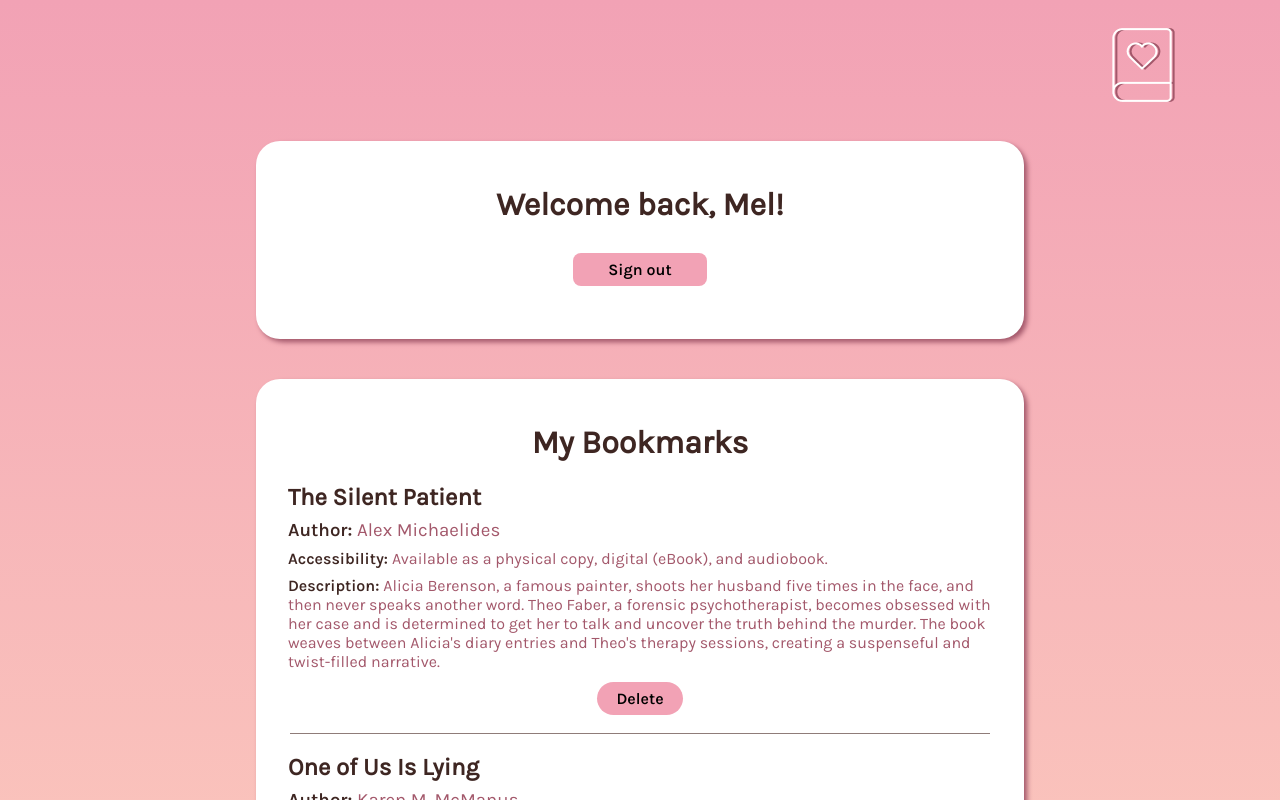
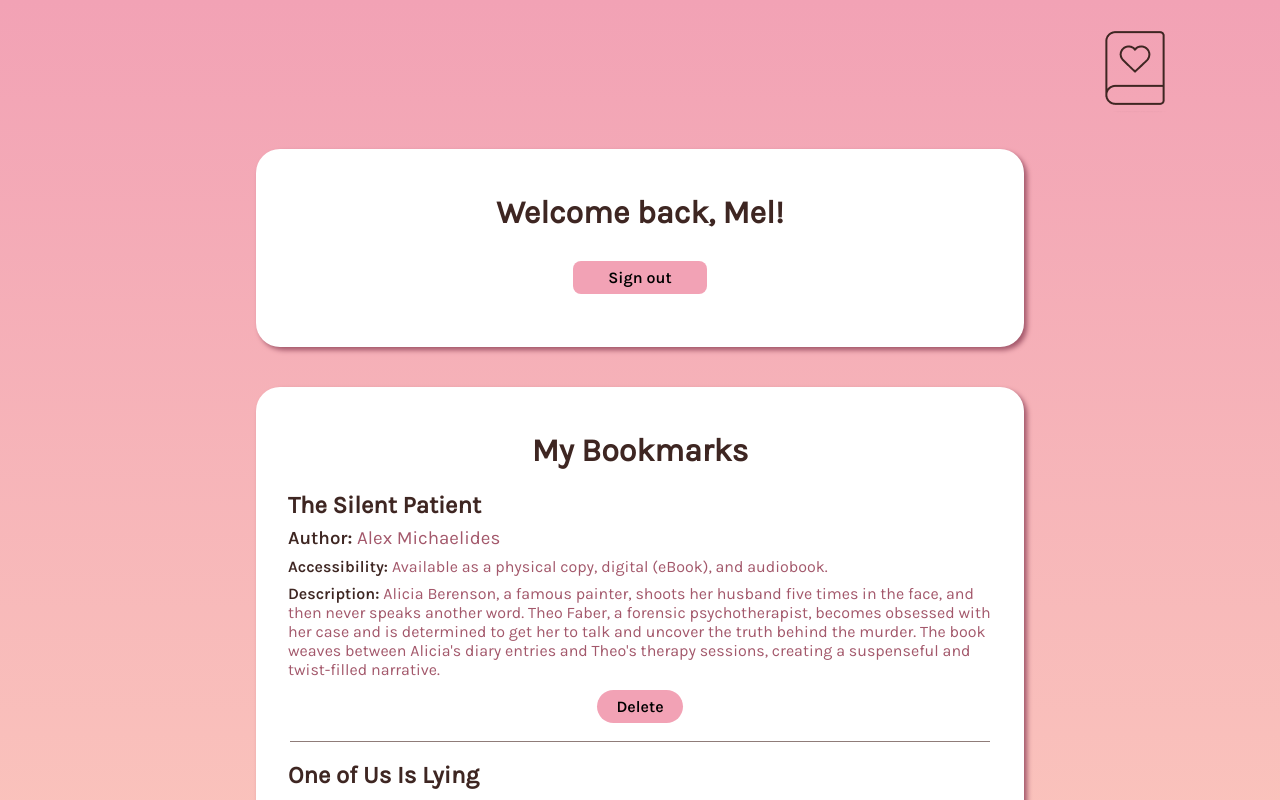
Before and after one commit to riyeur/Booki, a React (Create React App) app in the folder frontend/: page /profile in a window 1280 px wide. Shown: the top 800 px of the page. Built offline with nearby package versions, Linux system fonts and the light colour scheme.

Commit message:
changed the book button to be dark

```diff
--- a/frontend/src/components/BookButton.js
+++ b/frontend/src/components/BookButton.js
@@ -6,7 +6,7 @@ const BookButton = ({onClick}) => {
     return (
         <div className='book-button-container'>
             <button className='book-button' onClick={onClick}>
-                <img src="/booki_book.png" alt="LLM Button" />
+                <img src="/booki_book_dark.png" alt="LLM Button" />
             </button>
         </div>
 
```
